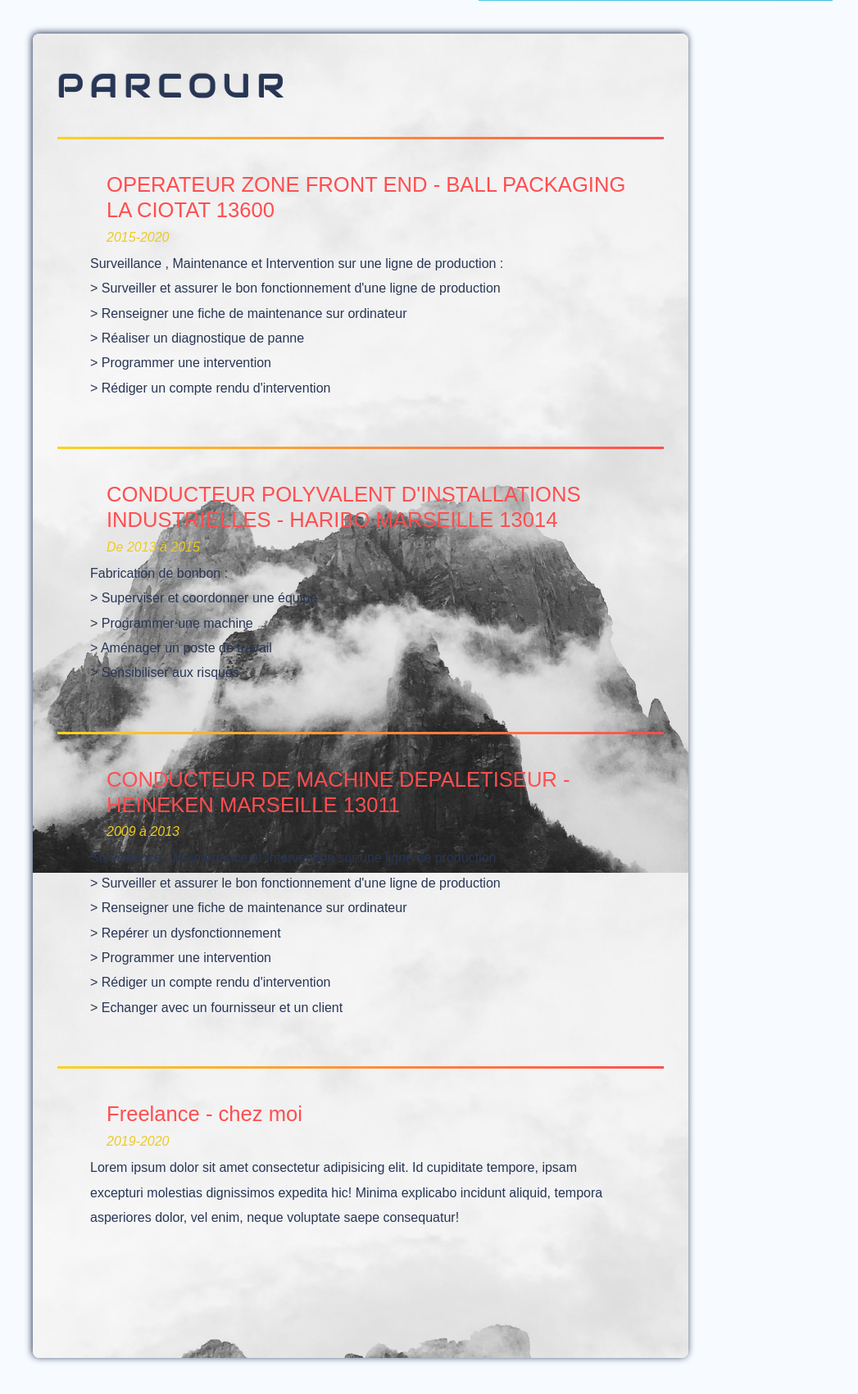
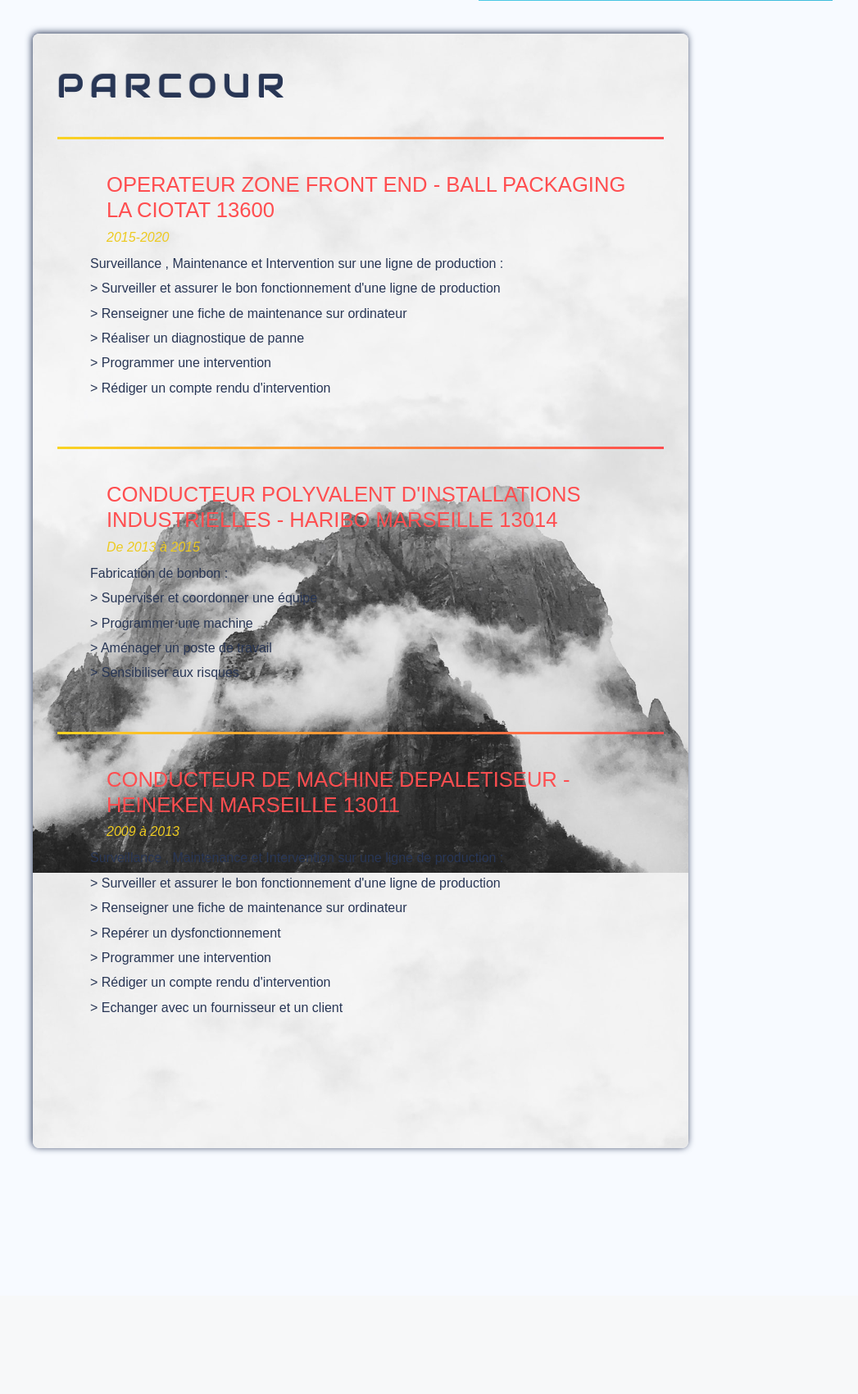
Before and after one commit to Edjerroud/Mon-CV, a PHP site: page / in a window 1280 px wide. Shown: the part 1872-3573 px from the top of the page at 82% size, without its empty margins (200-1247 px from the left). After the commit the page ends 3279 px from the top, so only its background shows below. Run offline with PHP 8.4, Linux system fonts and the light colour scheme; some web fonts are replaced.

Commit message:
Modifs html,js,css

```diff
--- a/index.html
+++ b/index.html
@@ -175,17 +175,7 @@
                         > Programmer une intervention <br>
                         > Rédiger un compte rendu d'intervention <br>
                         > Echanger avec un fournisseur et un client
-
-                        </P>
-                </div>
-            </div>
-        </div>
-        <div>
-            <div class="timeline">
-                <div>
-                    <h4>Freelance - chez moi</h4>
-                    <h6>2019-2020</h6>
-                    <P>Lorem ipsum dolor sit amet consectetur adipisicing elit. Id cupiditate tempore, ipsam excepturi molestias dignissimos expedita hic! Minima explicabo incidunt aliquid, tempora asperiores dolor, vel enim, neque voluptate saepe consequatur!</P>
+                    </P>
                 </div>
             </div>
         </div>
--- a/script.js
+++ b/script.js
@@ -17,7 +17,7 @@ window.addEventListener('scroll',function(){
 // TYPED //
 var typed3 = new Typed('.typed', {
     strings: ["Bonjour à toutes et à tous, après une carrière de 13 ans dans l'industrie agro-alimentaire.J'ai décidé de me lancer à fond dans l'apprentissage du code, depuis près de 6 mois, je me forme à temps plein aux langages informatique tels que HTML, CSS,JAVASCRIPT, PHP et MYSQL afin de devenir le plus rapidement possible développeur. Plus qu'un avenir professionnel, je me suis découvert une passion, LE CODE ."],
-    typeSpeed: 20,
+    typeSpeed: 30,
 
 
   });
--- a/style.css
+++ b/style.css
@@ -161,7 +161,7 @@ header .button:hover a {
     font-size: 1.8em;
 }
 
-/* ------------------ PARCOURS -----------------------*/
+/* ------------------ PARCOURS ----------------------*/
 
 #parcours {
     max-width: 800px;
```
